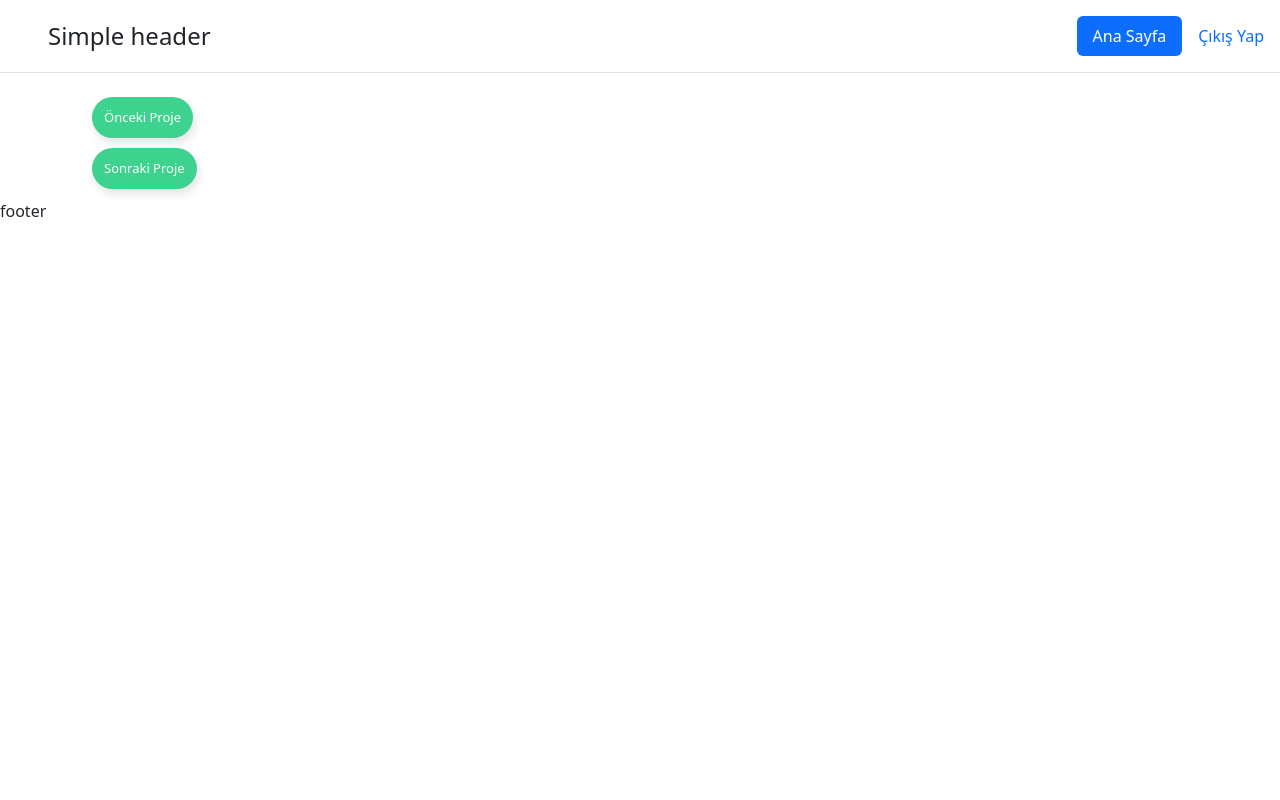
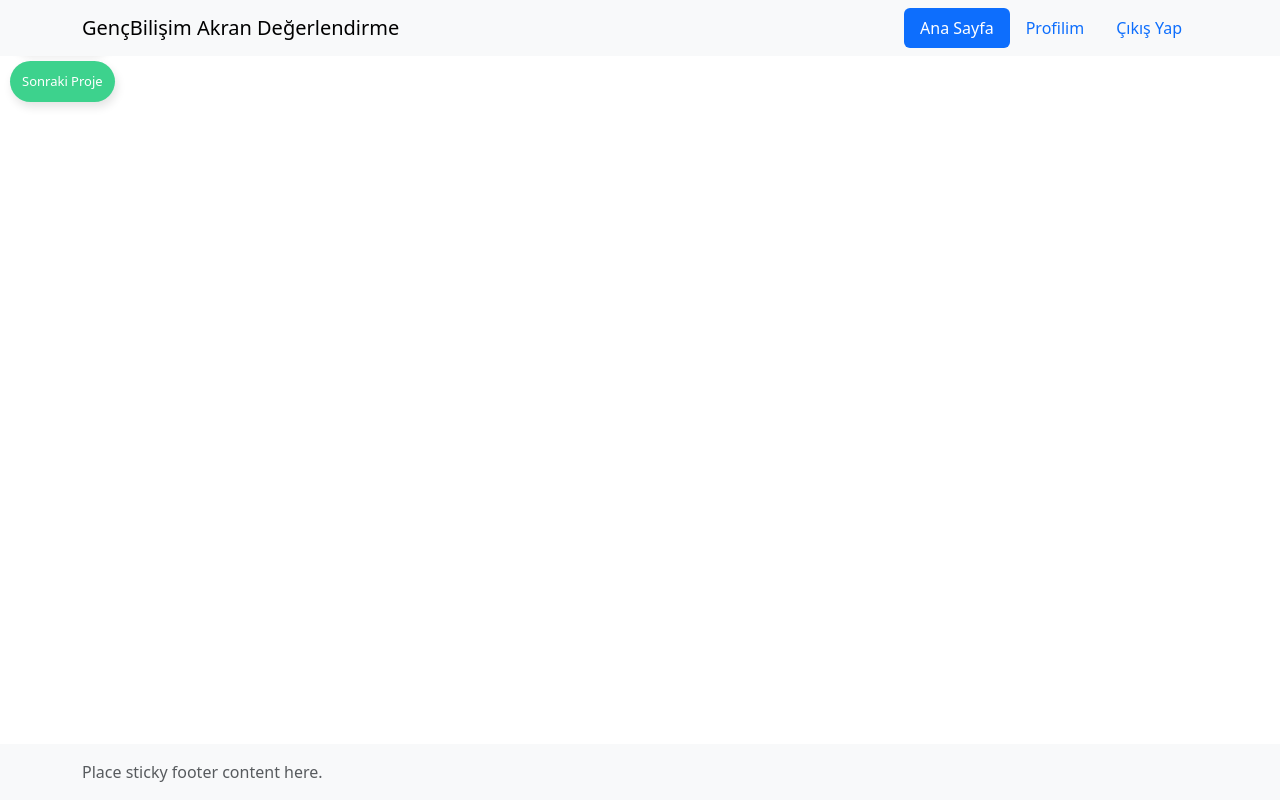
Before and after one commit to sametatabasch/akran_degerlendirme, a Flask app: page / in a window 1280 px wide. Run offline with Flask 3, Linux system fonts and the light colour scheme; the visitor is signed in with stand-in values (Sample User, id 1); data that the repository does not hold is empty; some libraries are stand-ins or nearby versions.

Commit message:
layout tasarımı düzenlendi

```diff
--- a/static/css/style.css
+++ b/static/css/style.css
@@ -1,97 +1,3 @@
-*, *:before, *:after {
-  box-sizing: border-box;
+main > .container {
+  padding: 90px 15px 0;
 }
-
-body {
-    display: flex;
-    height: 100vh; /* Ekran yüksekliği kadar yükseklik */
-    margin: 0; /* Varsayılan margin'ı sıfırla */
-    flex-direction: column;
-}
-
-header {
-    height: 50px;
-}
-
-header nav ul {
-    display: flex;
-    flex-flow: row wrap;
-    justify-content: flex-end;
-
-    list-style: none;
-    margin: 0;
-    background: #1ab188;
-}
-
-header nav ul a {
-    text-decoration: none;
-    display: block;
-    padding: 1em;
-    color: white;
-}
-
-header nav ul a:hover {
-    background: rgba(19, 35, 47, 0.9);
-    color: #fff;
-}
-header nav ul a.active {
-    background: rgba(19, 35, 47, 0.9);
-    color: #fff;
-}
-main {
-    display: flex;
-    flex-direction: row;
-    justify-content: center;
-    align-items: center;
-}
-
-.project-container {
-    height: calc(100vh - 80px);
-
-}
-
-.project-container figure {
-    text-align: center;
-    padding: 4px;
-    margin: auto;
-    height: calc(100vh - 80px - 30px);
-}
-
-.project-container figure img {
-    height: calc(100vh - 80px - 60px - 20px);
-    width: 100%;
-}
-
-.project-container figcaption {
-    background-color: black;
-    color: white;
-    font-style: italic;
-    padding: 2px;
-    text-align: center;
-    height: 20px;
-}
-
-.project-container form {
-    height: 30px;
-    margin: 0;
-    display: flex;
-    flex-direction: row;
-    justify-content: space-around;
-}
-.project-container form button{
-    flex: 0 0 90px;
-    margin: 0;
-}
-footer {
-    height: 30px;
-}
-
-td.red {
-    background: #dd5e5e9e;
-    font-weight: bold;
-}
-
-table figure *{
-    width: 200px;
-
-}
--- a/templates/layout.html
+++ b/templates/layout.html
@@ -1,5 +1,5 @@
 <!DOCTYPE html>
-<html lang="en">
+<html lang="en" class="h-100">
 <head>
     <meta charset="UTF-8">
     <meta name="viewport" content="width=device-width, initial-scale=1.0">
@@ -8,41 +8,60 @@
     <!-- Bootsrap 5 CSS -->
     <link rel="stylesheet"
           href="{{ url_for('static', filename='node_modules/bootstrap/dist/css/bootstrap.min.css', _external=True) }}">
+    <link rel="stylesheet" href="{{ url_for('static',filename='css/style.css') }}">
     {% block head %}
 
     {% endblock %}
 </head>
-<body>
+<body class="d-flex flex-column h-100">
 
-    <header class="d-flex flex-wrap justify-content-center py-3 mb-4 border-bottom">
-        <a href="/" class="d-flex align-items-center mb-3 mb-md-0 me-md-auto text-dark text-decoration-none">
-            <svg class="bi me-2" width="40" height="32">
-                <use xlink:href="#bootstrap"></use>
-            </svg>
-            <span class="fs-4">Simple header</span>
-        </a>
+<header>
 
-        <ul class="nav nav-pills">
-            <li class="nav-item"><a href="{{ url_for('home') }}" class="nav-link {% if request.path == '/' %}active{% endif %}" aria-current="page">Ana Sayfa</a></li>
+    <nav class="navbar navbar-expand-md navbar-light fixed-top bg-light">
+        <div class="container">
+                <a class="navbar-brand" href="{{ url_for('home') }}">GençBilişim Akran Değerlendirme</a>
+            <button class="navbar-toggler" type="button" data-bs-toggle="collapse" data-bs-target="#navbarCollapse"
+                    aria-controls="navbarCollapse" aria-expanded="false" aria-label="Toggle navigation">
+                <span class="navbar-toggler-icon"></span>
+            </button>
+            <div class="collapse navbar-collapse justify-content-end" id="navbarCollapse">
+                <ul class="nav mb-2 mb-md-0 nav-pills">
+                    <li class="nav-item">
+                        <a href="{{ url_for('home') }}"
+                                            class="nav-link {% if request.path == '/' %}active{% endif %}"
+                                            aria-current="page">Ana
+                        Sayfa</a></li>
                     {% if current_user.is_authenticated %}
+                        <li class="nav-item"><a class="nav-link {% if request.path == '/profil' %}active{% endif %}" href="{{ url_for('profil') }}">Profilim</a></li>
                         <li class="nav-item"><a class="nav-link" href="{{ url_for('logout') }}">Çıkış Yap</a></li>
                     {% else %}
-                <li class="nav-item"><a id="login" class="nav-link {% if request.path == '/login' %}active{% endif %}" href="{{ url_for('login') }}">Giriş Yap</a></li>
-                <li class="nav-item"><a id="register" class="nav-link {% if request.path == '/register' %}active{% endif %}" href="{{ url_for('register') }}">Kayıt Ol</a>
+                        <li class="nav-item"><a id="login"
+                                                class="nav-link {% if request.path == '/login' %}active{% endif %}"
+                                                href="{{ url_for('login') }}">Giriş Yap</a></li>
+                        <li class="nav-item"><a id="register"
+                                                class="nav-link {% if request.path == '/register' %}active{% endif %}"
+                                                href="{{ url_for('register') }}">Kayıt Ol</a>
                         </li>
                     {% endif %}
                 </ul>
+            </div>
+
+        </div>
+    </nav>
+
 </header>
-    <main role="main" class="container">
-        {% block content %}{% endblock %}
+
+<main role="main" class="flex-shrink-0">
+    {% block content %}
+    {% endblock %}
 </main>
 
 
-    <footer>
-    <!-- Sayfa altbilgisi veya diğer altbilgi elemanları burada olabilir -->
-        footer
+<footer class="footer mt-auto py-3 bg-light">
+    <div class="container">
+        <span class="text-muted">Place sticky footer content here.</span>
+    </div>
 </footer>
-
 <!-- Ek script dosyaları veya CDN bağlantıları burada eklenebilir -->
 {% block js %}
     <script src="{{ url_for('static', filename='node_modules/bootstrap/dist/js/bootstrap.bundle.min.js') }}"></script>
```
Lines whose indentation alone changed are shown as unchanged.
